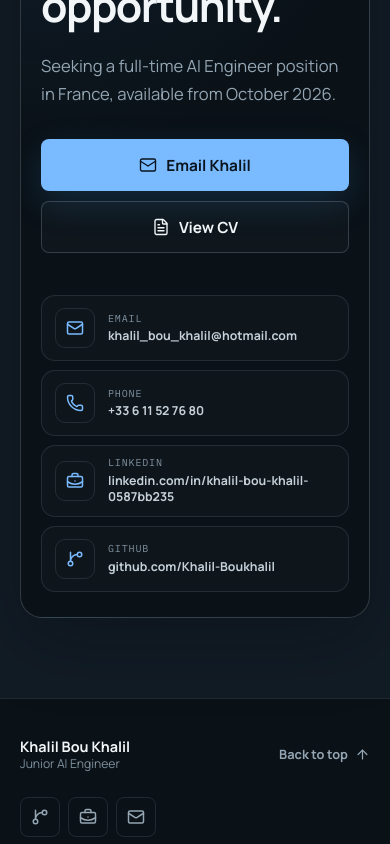
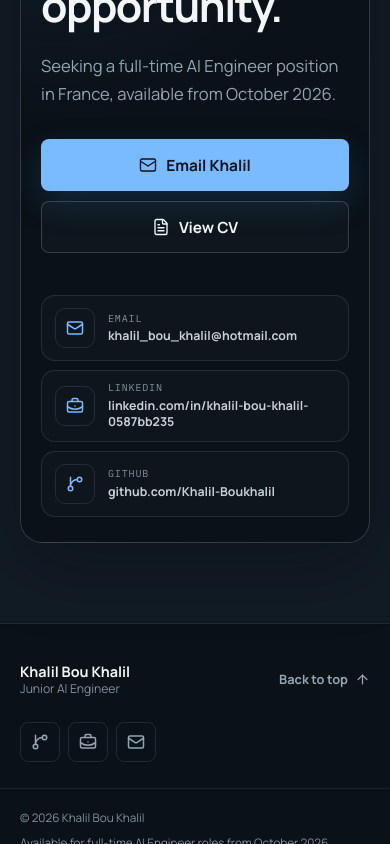
Before and after one commit to Khalil-Boukhalil/Portfolio, a React (Vite) app: page / in a window 390 px wide. Shown: the part 11156-12000 px from the top of the page. Built offline with nearby package versions, Linux system fonts and the light colour scheme.

Commit message:
Remove phone number from portfolio

```diff
--- a/src/components/sections/Contact.jsx
+++ b/src/components/sections/Contact.jsx
@@ -1,4 +1,4 @@
-import { BriefcaseBusiness, FileText, GitBranch, Mail, Phone } from 'lucide-react'
+import { BriefcaseBusiness, FileText, GitBranch, Mail } from 'lucide-react'
 import { profile } from '../../data/portfolio'
 import { Button } from '../primitives/Button'
 import { Reveal } from '../primitives/Reveal'
@@ -9,12 +9,6 @@ const contactLinks = [
     value: profile.contact.email,
     href: profile.links.email,
     icon: Mail,
-  },
-  {
-    label: 'Phone',
-    value: profile.contact.phone,
-    href: profile.links.phone,
-    icon: Phone,
   },
   {
     label: 'LinkedIn',
--- a/src/data/portfolio.js
+++ b/src/data/portfolio.js
@@ -10,7 +10,6 @@ export const profile = {
   availability: 'Available from October 2026',
   links: {
     email: 'mailto:khalil_bou_khalil@hotmail.com',
-    phone: 'tel:+33611527680',
     github: 'https://github.com/Khalil-Boukhalil',
     linkedin: 'https://www.linkedin.com/in/khalil-bou-khalil-0587bb235/',
     portfolio: 'https://khalil-boukhalil.github.io/Portfolio/',
@@ -18,7 +17,6 @@ export const profile = {
   },
   contact: {
     email: 'khalil_bou_khalil@hotmail.com',
-    phone: '+33 6 11 52 76 80',
     github: 'github.com/Khalil-Boukhalil',
     linkedin: 'linkedin.com/in/khalil-bou-khalil-0587bb235',
   },
```
